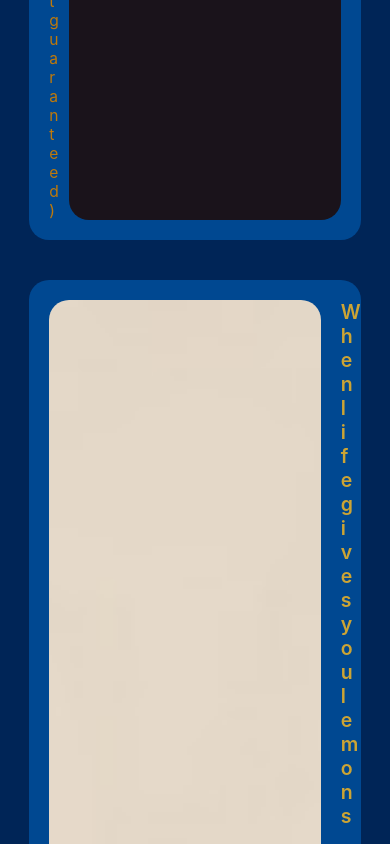
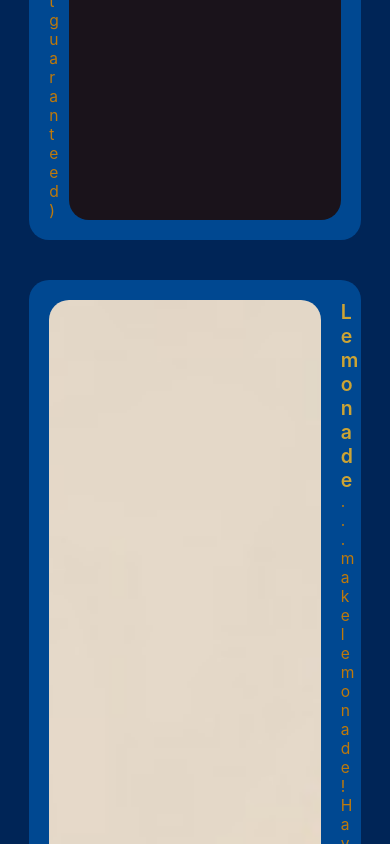
Before and after one commit to ChiliEater/mobile-assignment, a React Native app: screen /Home in a window 390 px wide. Shown: the part 2342-3186 px from the top of the page. Built offline with nearby package versions, Linux system fonts and the light colour scheme.

Commit message:
Tutorial crap

```diff
--- a/ts/App.tsx
+++ b/ts/App.tsx
@@ -23,6 +23,8 @@ import { createNativeStackNavigator, NativeStackNavigationEventMap, NativeStackN
 import Home from './components/Home';
 // Pretty sure this is cursed
 import { NativeStackNavigatorProps } from '@react-navigation/native-stack/lib/typescript/src/types';
+import TutorialDetailsScreen, { TutorialDetails0, TutorialDetails1, TutorialDetails2 } from './components/details/TutorialDetails';
+import { TutorialContentList } from './content/TutorialContent';
 
 type SectionProps = PropsWithChildren<{
     title: string;
@@ -64,6 +66,23 @@ function App(): React.JSX.Element {
                     component={Home}
                     options={screenStyle("B. B. B.")}
                 />
+                <stack.Screen
+                    name={TutorialContentList[0].shortTitle}
+                    component={TutorialDetails0}
+                    options={screenStyle(TutorialContentList[0].shortTitle)}
+                />
+                <stack.Screen
+                    name={TutorialContentList[1].shortTitle}
+                    component={TutorialDetails1}
+                    options={screenStyle(TutorialContentList[1].shortTitle)}
+                />
+                <stack.Screen
+                    name={TutorialContentList[2].shortTitle}
+                    component={TutorialDetails2}
+                    options={screenStyle(TutorialContentList[2].shortTitle)}
+                />
+                {/* This stuff doesn't work because react nav is being a baby about its children */}
+                {/*tutorialScreens(stack, 1)*/}
             </stack.Navigator>
         </NavigationContainer>
     );
--- a/ts/components/CyclicText.tsx
+++ b/ts/components/CyclicText.tsx
@@ -9,7 +9,7 @@ type CyclicTextProps = {
     colors: string[],
     style?: ViewStyle,
     textStyle: TextStyle,
-}
+};
 
 
 const CyclicText = (props: CyclicTextProps) => {
--- a/ts/components/Footer.tsx
+++ b/ts/components/Footer.tsx
@@ -20,6 +20,7 @@ const styles = StyleSheet.create({
         display: "flex",
         backgroundColor: Colors.level0,
         padding: 30,
+        paddingBottom: 70,
         alignItems: "center",
         justifyContent: 'center',
         alignContent: 'center',
--- a/ts/components/Home.tsx
+++ b/ts/components/Home.tsx
@@ -1,4 +1,4 @@
-import React from 'react';
+import React, { createContext } from 'react';
 import { ScrollView, StatusBar, View } from 'react-native';
 import Colors from '../Colors';
 import Icon from 'react-native-vector-icons/MaterialIcons';
@@ -9,33 +9,23 @@ import Header from './Header';
 import InfoBody from './InfoBody';
 import InfoPanel from './InfoPanel';
 import TopBar from './TopBar';
-import {Die, Lemons, Sign} from '../image/Images';
+import { Die, Lemons, Sign } from '../image/Images';
+import { shortTutorials } from '../content/TutorialContent';
 
+type HomeProps = {
+    navigation: any
+};
 
-const Home = () => {
+export const NavigationContext = createContext(undefined);
+
+const Home = (props: HomeProps) => {
     return (
+        <NavigationContext.Provider value={props.navigation}>
             <View>
                 <ScrollView style={{ zIndex: 0, elevation: 0 }}>
                     <Header />
                     <InfoBody>
-                    <InfoPanel
-                        title='How it works'
-                        info='It couldn&#39;t be simpler! Just press the button above, pay and await your lucky prize! (Prizes not guaranteed)'
-                        image={Die}
-                        side='left'
-                    />
-                    <InfoPanel
-                        title='When life gives you lemons...'
-                        info='...make lemonade! Having an unlucky streak? No worries, it happens to the best of us. That&#39;s why we offer discounts on consecutive rolls!'
-                        image={Lemons}
-                        side='right'
-                    />
-                    <InfoPanel
-                        title='Not exciting enough?'
-                        info='No worries! There&#39;s more waiting for you. Check out the activities below. (The following information is need to play: your name, address, date of birth, social security number, nationality, place of residence, next of kin, political affiliation, favorite food, list of pets, diet and health status. You agree to sign a waiver before rolling.)'
-                        image={Sign}
-                        side='left'
-                    />
+                        {shortTutorials()}
                     </InfoBody>
                     <ActivityGrid>
                         <Activity title="Slots">Classic slot machines!</Activity>
@@ -46,6 +36,7 @@ const Home = () => {
                     <Footer><Icon name="copyright" size={13} /> Evil Gambling & Co. Ltd.</Footer>
                 </ScrollView>
             </View>
+        </NavigationContext.Provider>
     )
 };
 
--- a/ts/components/InfoPanel.tsx
+++ b/ts/components/InfoPanel.tsx
@@ -1,30 +1,32 @@
-import React from 'react';
-import { Image, ImageURISource, StyleSheet, Text, View } from 'react-native';
+import React, { useContext } from 'react';
+import { Image, ImageURISource, Pressable, StyleSheet, Text, View } from 'react-native';
 import Colors from '../Colors';
 import Icon from 'react-native-vector-icons/MaterialIcons';
 import ViewportUnits from '../calculation/ViewportUnits';
+import { TutorialContent, TutorialContentList } from '../content/TutorialContent';
+import { NavigationContext } from './Home';
 
 type InfoPanelProps = {
-    title: string,
-    info: string,
-    image: ImageURISource,
+    content: TutorialContent,
     side: 'left' | 'right',
 }
 
 const InfoPanel = (props: InfoPanelProps) => {
-
+    const navigation = useContext(NavigationContext) as any;
     const text =
         <View style={styles.textContainer}>
-            <Text style={styles.title}>{props.title}</Text>
-            <Text style={styles.info}>{props.info}</Text>
+            <Text style={styles.title}>{props.content.shortTitle}</Text>
+            <Text style={styles.info}>{props.content.shortText}</Text>
         </View>;
 
-    const image = <Image style={styles.image} source={props.image} />;
+    const image = <Image style={styles.image} source={props.content.image} />;
     return (
-        <View style={styles.container}>
-            {props.side == 'left' ? text : image}
-            {props.side == 'left' ? image : text}
-        </View>
+        <Pressable onTouchEnd={() => navigation.navigate(TutorialContentList[props.content.id].shortTitle)}>
+            <View style={styles.container}>
+                {props.side == 'left' ? text : image}
+                {props.side == 'left' ? image : text}
+            </View>
+        </Pressable>
     )
 };
 
--- a/ts/components/details/TutorialDetails.tsx
+++ b/ts/components/details/TutorialDetails.tsx
@@ -1,24 +1,55 @@
-import { View } from "react-native"
+import { Image, ScrollView, StyleSheet, Text, View } from "react-native"
 import { ReactStack, screenStyle } from "../../App"
 import { DetailsProps } from "./Details"
+import { useContext } from "react"
+import { TutorialContent, TutorialContentList, TutorialDetailsContext } from "../../content/TutorialContent"
+import Colors from "../../Colors"
+import ViewportUnits from "../../calculation/ViewportUnits"
 
 type TutorialDetailsProps = {
-    stack: ReactStack,
-    topic: string,
+    content: TutorialContent,
 }
 
-const TutorialDetailsScreen = (props: TutorialDetailsProps) => {
-    return(
-        <props.stack.Screen
-            name={props.topic}
-            component={TutorialDetails}
-            options={screenStyle(props.topic)}
-        />
+export const TutorialDetails = (props: TutorialDetailsProps) => {
+    return (
+        <ScrollView style={styles.body}>
+            <Text style={styles.title}>{props.content.title}</Text>
+            <Image style={styles.image} source={props.content.image} />
+            {props.content.text}
+        </ScrollView>
     )
 }
 
-const TutorialDetails = () => {
-    return (
-        <View></View>
-    )
+const styles = StyleSheet.create({
+    body: {
+        backgroundColor: Colors.level2,
+        display: "flex",
+        padding: 60,
+        minHeight: ViewportUnits.vh(100),
+        columnGap: 20,
+    },
+    title: {
+        color: Colors.text1,
+        fontSize: 40,
+        fontWeight: "bold",
+    },
+    image: {
+        width: "100%",
+        borderRadius: 20,
+    }
+});
+
+/* Cursed stuff because react */
+export const TutorialDetails0 = () => {
+    return (<TutorialDetails content={TutorialContentList[0]} />)
 }
+
+export const TutorialDetails1 = () => {
+    return (<TutorialDetails content={TutorialContentList[1]} />)
+}
+
+export const TutorialDetails2 = () => {
+    return (<TutorialDetails content={TutorialContentList[2]} />)
+}
+
+export default TutorialDetails;
--- /dev/null
+++ b/ts/content/TutorialContent.tsx
@@ -0,0 +1,86 @@
+import { StyleSheet, Text } from "react-native"
+import { Die, Lemons, Sign } from "../image/Images"
+import InfoPanel from "../components/InfoPanel"
+import { ReactStack } from "../App"
+import TutorialDetails from "../components/details/TutorialDetails"
+import { createContext } from "react"
+import Colors from "../Colors"
+
+export type TutorialContent = {
+    id: number,
+    shortTitle: string, // Displayed in titlebar
+    title: string, // Displayed in home
+    shortText: string, // Displayed in home
+    detailTitle: string // Displayed in detail page
+    text: JSX.Element, // Displayed in detail page
+    image?: any, // this why i hate js
+}
+
+const styles = StyleSheet.create({
+    text: {
+        color: Colors.text2,
+        fontSize: 20,
+    }
+});
+
+export const TutorialContentList: Array<TutorialContent> = [
+    {
+        id: 0,
+        shortTitle: "How it works",
+        title: "How it works",
+        shortText: 'It couldn\'t be simpler! Just press the button above, pay and await your lucky prize! (Prizes not guaranteed)',
+        detailTitle: "How it works",
+        text: <Text style={styles.text}>It couldn&#39;t be simpler! Just press the button above, pay and await your lucky prize! (Prizes not guaranteed)</Text>,
+        image: Die,
+    },
+    {
+        id: 1,
+        shortTitle: "Lemonade",
+        title: "When life gives you lemons...",
+        shortText: "...make lemonade! Having an unlucky streak? No worries, it happens to the best of us. That\'s why we offer discounts on consecutive rolls!",
+        detailTitle: "When life gives you lemons...",
+        text: <Text style={styles.text}>...make lemonade! Having an unlucky streak? No worries, it happens to the best of us. That&#39;s why we offer discounts on consecutive rolls!</Text>,
+        image: Lemons,
+    },
+    {
+        id: 2,
+        shortTitle: "Excitement",
+        title: "Not exciting enough?",
+        shortText: "No worries! There\'s more waiting for you. Check out the activities below. (The following information is need to play: your name, address, date of birth, social security number, nationality, place of residence, next of kin, political affiliation, favorite food, list of pets, diet and health status. You agree to sign a waiver before rolling.)",
+        detailTitle: "Not exciting enough?",
+        text: <Text style={styles.text}>No worries! There&#39;s more waiting for you. Check out the activities below. (The following information is need to play: your name, address, date of birth, social security number, nationality, place of residence, next of kin, political affiliation, favorite food, list of pets, diet and health status. You agree to sign a waiver before rolling.)</Text>,
+        image: Sign,
+    }
+]
+
+
+export const TutorialDetailsContext = createContext(TutorialContentList[0]);
+
+export function shortTutorials() {
+    let left = false;
+    return TutorialContentList.map(element => {
+        left = !left;
+        return (
+            <InfoPanel
+                key={element.id}
+                content={element}
+                side={left ? 'left' : 'right'}
+            />);
+    });
+}
+
+/*
+export function tutorialScreens(stack: ReactStack, keyOffset: number) {
+    return TutorialContentList.map((element) => {
+        return (
+            <TutorialDetailsContext.Provider value={element}>
+                <stack.Screen
+                    key={keyOffset + element.id}
+                    name={element.shortTitle}
+                    component={TutorialDetails}
+                />
+            </TutorialDetailsContext.Provider>
+        )
+    });
+}
+*/
--- a/ts/image/Images.ts
+++ b/ts/image/Images.ts
@@ -1,3 +1,5 @@
+// There's probably a smarter way to do this but hey, it's js
+
 export const Die = require('../../res/img/die.jpg');
 export const Lemons = require('../../res/img/lemons.jpg');
 export const Sign = require('../../res/img/sign.jpg');
```
Also changed, not shown: ts/content/GameContent.tsx (added, +80 -0 lines). Lines whose indentation alone changed are shown as unchanged.
